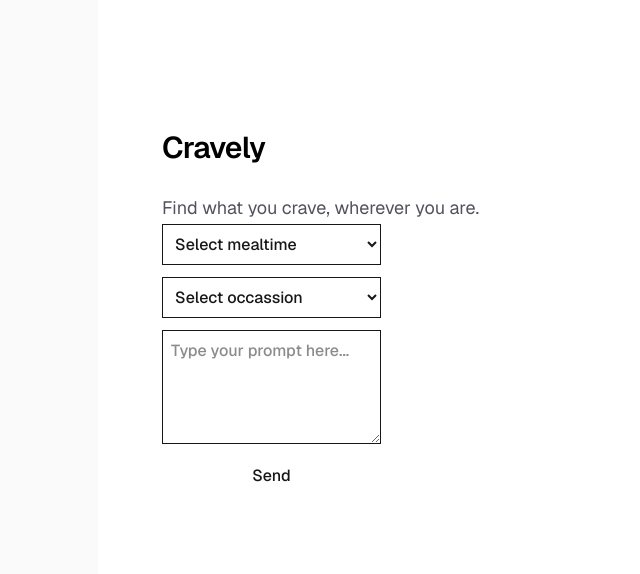
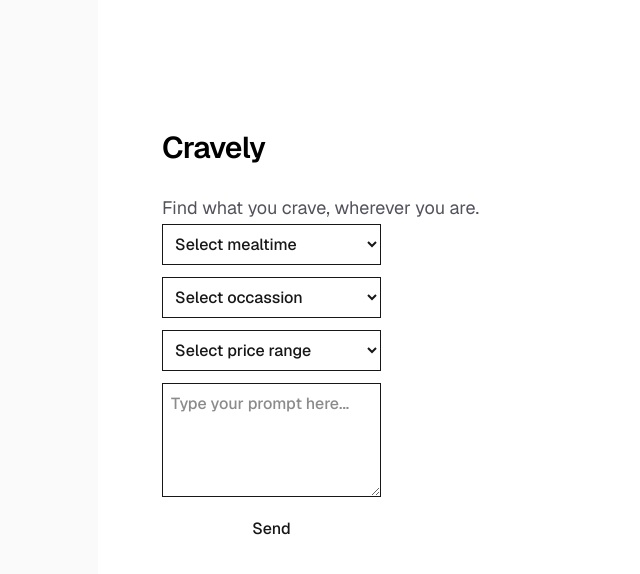
Before and after one commit to mitchwilson/cravely, a Next.js app: page / in a window 1280 px wide. Shown: the top 574 px of the page, without its empty margins (158-798 px from the left). Built offline with nearby package versions, Linux system fonts and the light colour scheme; no server answers.

Commit message:
feat(chat): add price context to OpenAI prompt

```diff
--- a/app/OpenAIChat.tsx
+++ b/app/OpenAIChat.tsx
@@ -8,6 +8,7 @@ export default function OpenAIChat() {
   const [loading, setLoading] = useState(false);
   const [mealtime, setMealtime] = useState("");
   const [occasion, setOccasion] = useState("");
+  const [priceRange, setPriceRange] = useState("");
   const location = useGeoLocation();
 
   async function handleSubmit(e: React.FormEvent) {
@@ -21,6 +22,7 @@ export default function OpenAIChat() {
         User location: ${location}
         Mealtime: ${mealtime}
         Occasion: ${occasion}
+        Price range: ${priceRange}
       `;
       const res = await fetch("/api/openai", {
         method: "POST",
@@ -59,6 +61,16 @@ export default function OpenAIChat() {
           <option value="Birthday">Birthday</option>
           <option value="Date">Date</option>
         </select>
+        <select
+          value={prompt}
+          onChange={e => setPriceRange(e.target.value)}
+          className="border p-2"
+        >
+          <option value="">Select price range</option>
+          <option value="Cheap price">Cheap</option>
+          <option value="Regular price">Regular price</option>
+          <option value="Expensive price">Expensive</option>
+        </select>
         <textarea className="resize border p-2"
           value={prompt}
           onChange={e => setPrompt(e.target.value)}
```
